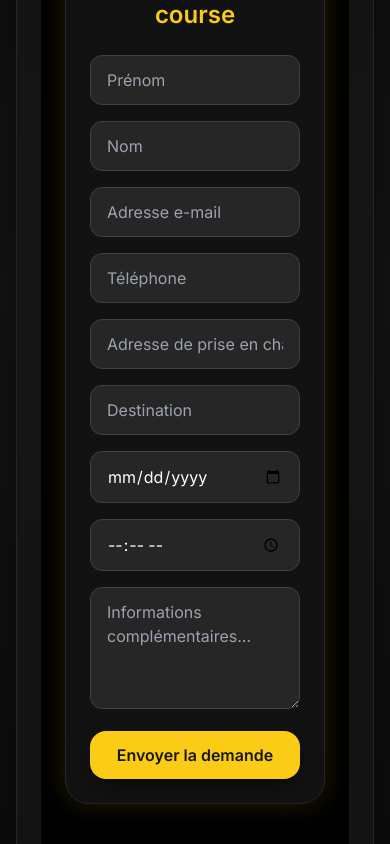
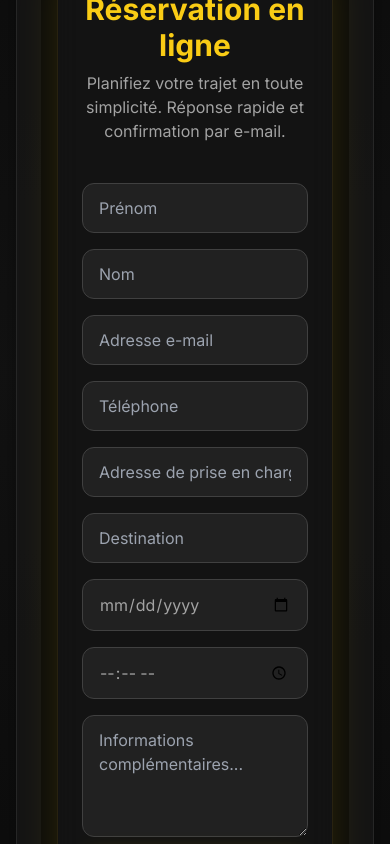
Before and after one commit to Robotham33/Trustdrive, a React (Vite) app: page / in a window 390 px wide. Shown: the part 4360-5204 px from the top of the page. Built offline with nearby package versions, Linux system fonts and the light colour scheme.

Commit message:
nv formulaire mobile

```diff
--- a/src/components/BookingForm.jsx
+++ b/src/components/BookingForm.jsx
@@ -61,31 +61,76 @@ const BookingForm = () => {
   };
 
   return (
-    <section className="bg-black text-white py-10 px-6 md:px-20">
-      <div className="max-w-lg mx-auto bg-neutral-900/80 border border-neutral-800 rounded-3xl shadow-[0_0_25px_rgba(255,215,0,0.15)] p-6 sm:p-8 backdrop-blur-md">
-  <h2 className="text-2xl sm:text-3xl font-semibold text-center mb-6 text-yellow-400">
-    Réserver votre course
-  </h2>
+    <section id="reservation" className="px-4 sm:px-6 lg:px-8 py-16 bg-neutral-950 text-neutral-100">
+      <div className="max-w-3xl mx-auto bg-neutral-900/70 border border-yellow-500/10 rounded-3xl p-6 sm:p-10 shadow-[0_0_40px_rgba(255,215,0,0.15)] backdrop-blur-md">
+        <h2 className="text-3xl sm:text-4xl font-bold text-center text-yellow-400 mb-2">Réservation en ligne</h2>
+        <p className="text-center text-neutral-400 mb-10">
+          Planifiez votre trajet en toute simplicité. Réponse rapide et confirmation par e-mail.
+        </p>
+
         <form className="space-y-4">
-    <div className="grid sm:grid-cols-2 gap-4">
-      <input type="text" placeholder="Prénom" className="w-full rounded-xl bg-neutral-800 border border-neutral-700 px-4 py-3 focus:ring-2 focus:ring-yellow-400/30 outline-none transition-all" />
-      <input type="text" placeholder="Nom" className="w-full rounded-xl bg-neutral-800 border border-neutral-700 px-4 py-3 focus:ring-2 focus:ring-yellow-400/30 outline-none transition-all" />
+          <div className="grid grid-cols-1 sm:grid-cols-2 gap-4">
+            <input
+              type="text"
+              placeholder="Prénom"
+              className="w-full rounded-xl bg-neutral-800/80 border border-neutral-700 px-4 py-3 focus:ring-2 focus:ring-yellow-400/40 outline-none transition-all"
+            />
+            <input
+              type="text"
+              placeholder="Nom"
+              className="w-full rounded-xl bg-neutral-800/80 border border-neutral-700 px-4 py-3 focus:ring-2 focus:ring-yellow-400/40 outline-none transition-all"
+            />
           </div>
-    <input type="email" placeholder="Adresse e-mail" className="w-full rounded-xl bg-neutral-800 border border-neutral-700 px-4 py-3 focus:ring-2 focus:ring-yellow-400/30 outline-none transition-all" />
-    <input type="tel" placeholder="Téléphone" className="w-full rounded-xl bg-neutral-800 border border-neutral-700 px-4 py-3 focus:ring-2 focus:ring-yellow-400/30 outline-none transition-all" />
-    <input type="text" placeholder="Adresse de prise en charge" className="w-full rounded-xl bg-neutral-800 border border-neutral-700 px-4 py-3 focus:ring-2 focus:ring-yellow-400/30 outline-none transition-all" />
-    <input type="text" placeholder="Destination" className="w-full rounded-xl bg-neutral-800 border border-neutral-700 px-4 py-3 focus:ring-2 focus:ring-yellow-400/30 outline-none transition-all" />
-    <div className="grid sm:grid-cols-2 gap-4">
-      <input type="date" className="w-full rounded-xl bg-neutral-800 border border-neutral-700 px-4 py-3 focus:ring-2 focus:ring-yellow-400/30 outline-none transition-all" />
-      <input type="time" className="w-full rounded-xl bg-neutral-800 border border-neutral-700 px-4 py-3 focus:ring-2 focus:ring-yellow-400/30 outline-none transition-all" />
+
+          <input
+            type="email"
+            placeholder="Adresse e-mail"
+            className="w-full rounded-xl bg-neutral-800/80 border border-neutral-700 px-4 py-3 focus:ring-2 focus:ring-yellow-400/40 outline-none transition-all"
+          />
+
+          <input
+            type="tel"
+            placeholder="Téléphone"
+            className="w-full rounded-xl bg-neutral-800/80 border border-neutral-700 px-4 py-3 focus:ring-2 focus:ring-yellow-400/40 outline-none transition-all"
+          />
+
+          <input
+            type="text"
+            placeholder="Adresse de prise en charge"
+            className="w-full rounded-xl bg-neutral-800/80 border border-neutral-700 px-4 py-3 focus:ring-2 focus:ring-yellow-400/40 outline-none transition-all"
+          />
+
+          <input
+            type="text"
+            placeholder="Destination"
+            className="w-full rounded-xl bg-neutral-800/80 border border-neutral-700 px-4 py-3 focus:ring-2 focus:ring-yellow-400/40 outline-none transition-all"
+          />
+
+          <div className="grid grid-cols-1 sm:grid-cols-2 gap-4">
+            <input
+              type="date"
+              className="w-full rounded-xl bg-neutral-800/80 border border-neutral-700 px-4 py-3 text-neutral-400 focus:ring-2 focus:ring-yellow-400/40 outline-none transition-all"
+            />
+            <input
+              type="time"
+              className="w-full rounded-xl bg-neutral-800/80 border border-neutral-700 px-4 py-3 text-neutral-400 focus:ring-2 focus:ring-yellow-400/40 outline-none transition-all"
+            />
           </div>
-    <textarea placeholder="Informations complémentaires..." rows={4} className="w-full rounded-xl bg-neutral-800 border border-neutral-700 px-4 py-3 focus:ring-2 focus:ring-yellow-400/30 outline-none transition-all" />
-    <button type="submit" className="w-full py-3 bg-yellow-400 hover:bg-yellow-300 text-neutral-900 font-semibold rounded-2xl shadow-lg hover:shadow-yellow-400/30 transition-all">
+
+          <textarea
+            placeholder="Informations complémentaires..."
+            rows={4}
+            className="w-full rounded-xl bg-neutral-800/80 border border-neutral-700 px-4 py-3 focus:ring-2 focus:ring-yellow-400/40 outline-none transition-all"
+          />
+
+          <button
+            type="submit"
+            className="w-full py-4 mt-4 bg-yellow-400 hover:bg-yellow-300 text-neutral-900 font-semibold rounded-2xl shadow-[0_0_25px_rgba(255,215,0,0.4)] transition-all active:scale-[0.98]"
+          >
             Envoyer la demande
           </button>
         </form>
       </div>
-
     </section>
   );
 };
```
Lines whose indentation alone changed are shown as unchanged.
